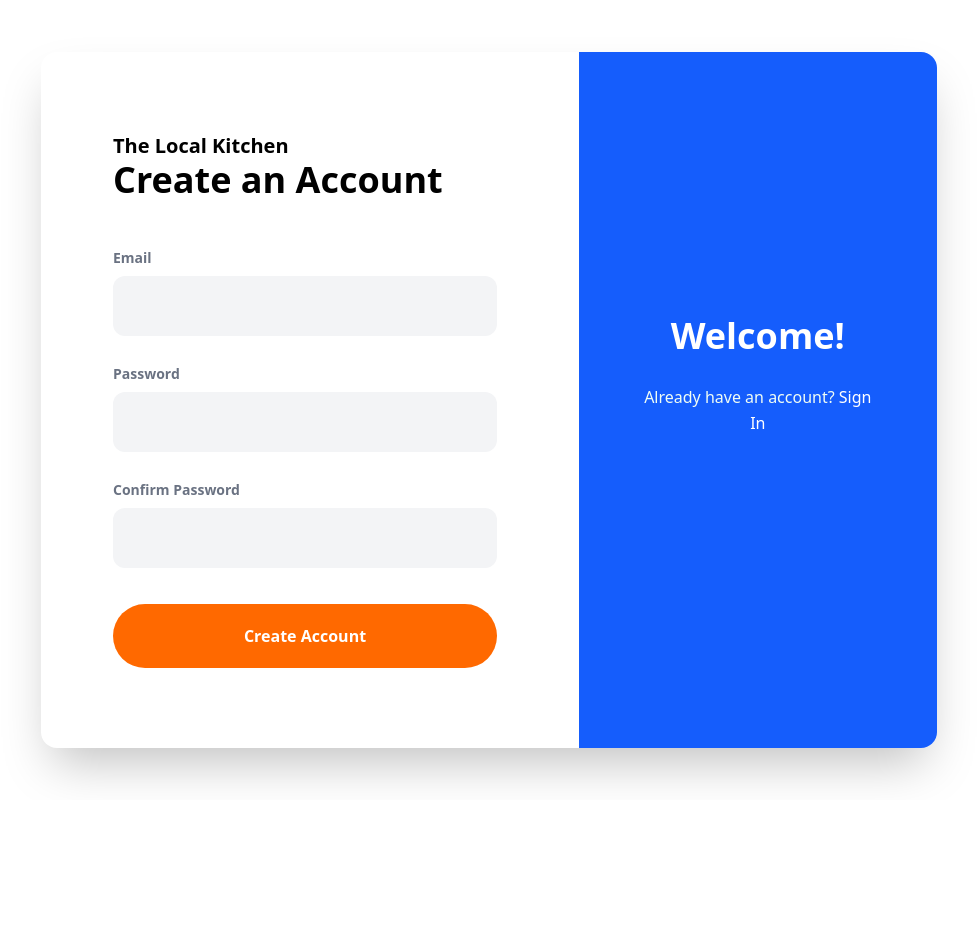
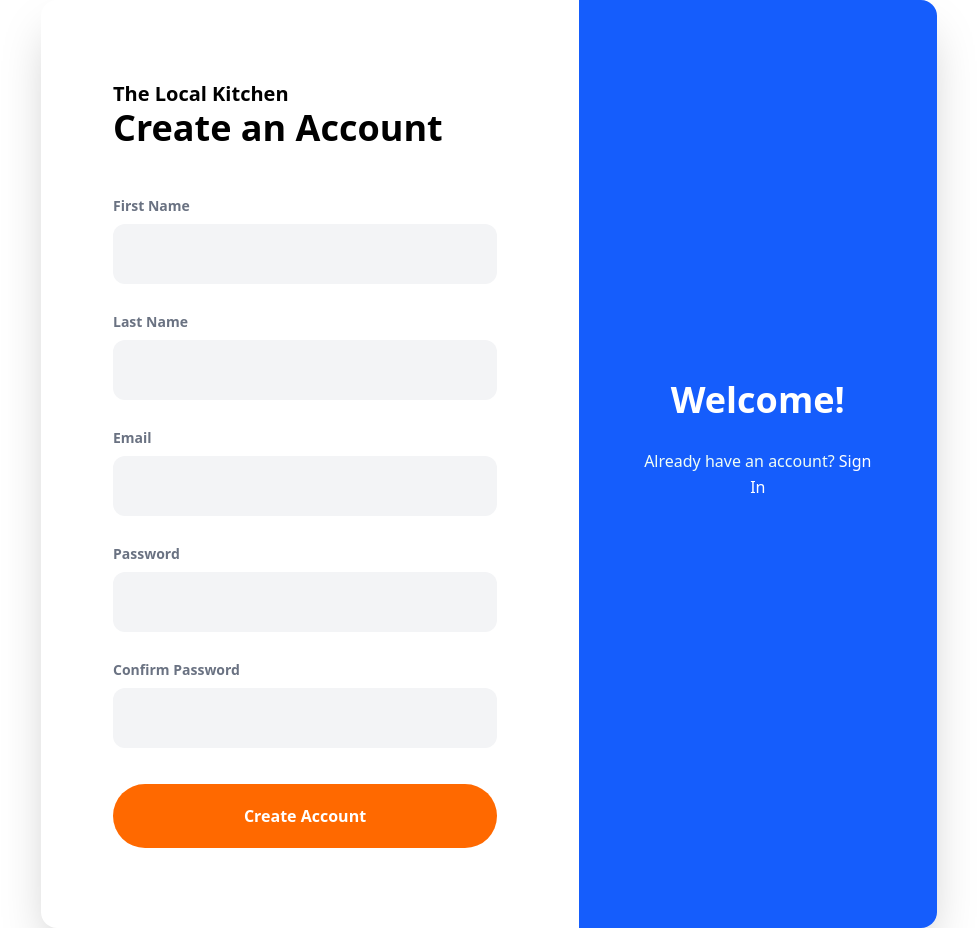
Before and after one commit to TeaJosh/The-Local-Kitchen, a Next.js app in the folder frontend/: page /auth/register-member in a window 1280 px wide. Shown: the whole page, without its empty margins (151-1128 px from the left). Before the commit the page ends 800 px from the top, so only its background shows below. Built offline with nearby package versions, Linux system fonts and the light colour scheme.

Commit message:
Add first name and last name fields to register form

```diff
--- a/frontend/app/auth/register-member/page.tsx
+++ b/frontend/app/auth/register-member/page.tsx
@@ -16,6 +16,24 @@ export default function Register() {
           {/* Form */}
           <div className="flex flex-col w-full max-w-sm" style={{ gap: "28px" }}>
             <div className="flex flex-col" style={{ gap: "8px" }}>
+              <label className="text-sm font-semibold text-gray-500">First Name</label>
+              <input
+                type="text"
+                className="bg-gray-100 rounded-xl focus:outline-none focus:ring-2 focus:ring-blue-500 text-gray-700"
+                style={{ padding: "18px 20px", fontSize: "16px" }}
+              />
+            </div>
+
+            <div className="flex flex-col" style={{ gap: "8px" }}>
+              <label className="text-sm font-semibold text-gray-500">Last Name</label>
+              <input
+                type="text"
+                className="bg-gray-100 rounded-xl focus:outline-none focus:ring-2 focus:ring-blue-500 text-gray-700"
+                style={{ padding: "18px 20px", fontSize: "16px" }}
+              />
+            </div>
+
+            <div className="flex flex-col" style={{ gap: "8px" }}>
               <label className="text-sm font-semibold text-gray-500">Email</label>
               <input
                 type="email"
@@ -23,6 +41,7 @@ export default function Register() {
                 style={{ padding: "18px 20px", fontSize: "16px" }}
               />
             </div>
+
             <div className="flex flex-col" style={{ gap: "8px" }}>
               <label className="text-sm font-semibold text-gray-500">Password</label>
               <input
@@ -31,6 +50,7 @@ export default function Register() {
                 style={{ padding: "18px 20px", fontSize: "16x" }}
               />
             </div>
+
             <div className="flex flex-col" style={{ gap: "8px" }}>
               <label className="text-sm font-semibold text-gray-500">Confirm Password</label>
               <input
@@ -39,6 +59,7 @@ export default function Register() {
                 style={{ padding: "18px 20px", fontSize: "16px" }}
               />
             </div>
+
             <button
               type="submit"
               className="bg-orange-500 text-white font-bold rounded-full hover:bg-orange-600 transition cursor-pointer"
@@ -53,8 +74,7 @@ export default function Register() {
         <div className="w-2/5 bg-blue-600 text-white rounded-tr-2xl rounded-br-2xl flex flex-col justify-center items-center text-center" style={{ padding: "72px 56px" }}>
           <h2 className="text-4xl font-bold mb-4">Welcome!</h2>
           <div style={{ marginBottom: "28px" }}></div>
-          <p className="text-green-50 leading-relaxed" style={{ marginBottom: "48px", fontSize: "16px" }}>
-            Already have an account?{" "}
+          <p className="text-green-50 leading-relaxed" style={{ marginBottom: "48px", fontSize: "16px" }}>Already have an account?&nbsp;
             <Link href="/auth/login" className="text-white hover:underline">Sign In</Link>
           </p>
         </div>
```
